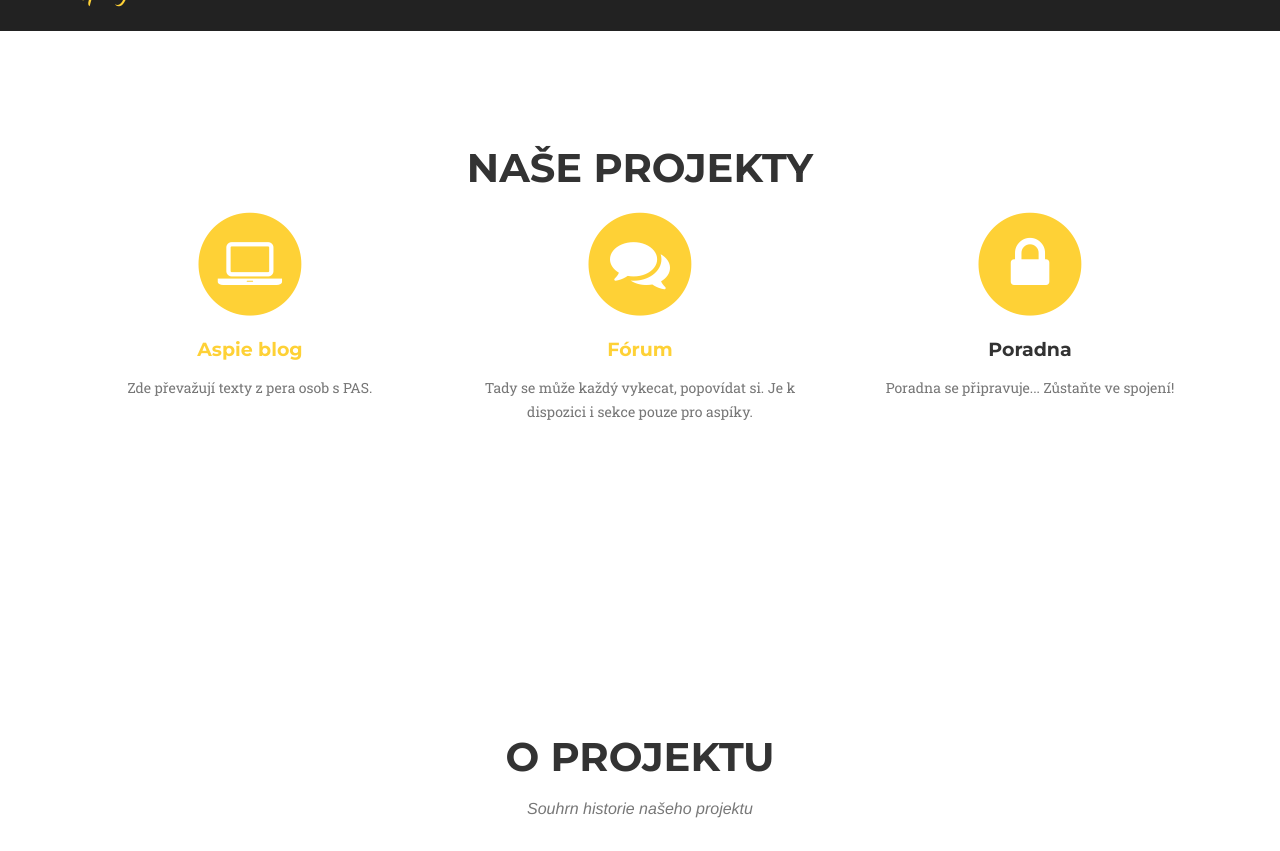
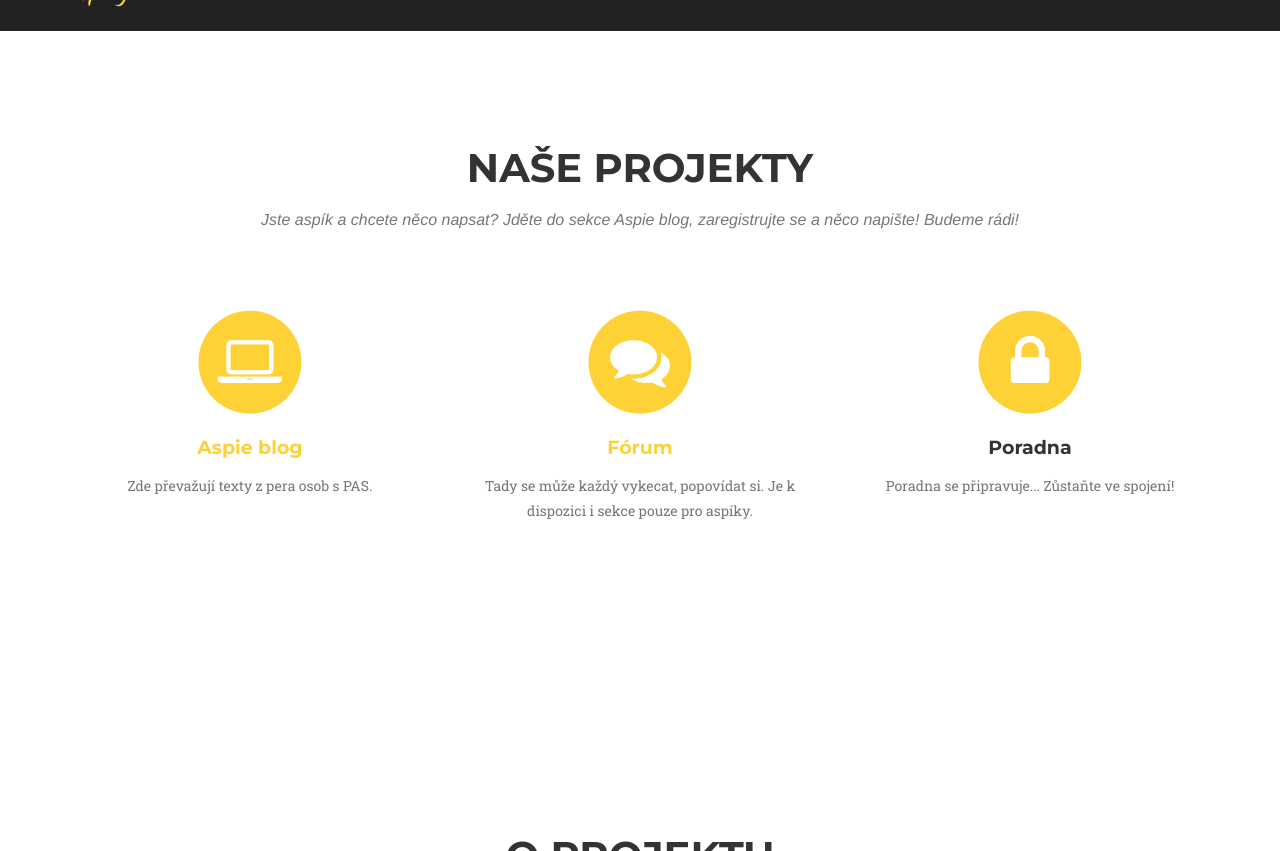
Before and after one commit to urbanecm/jekyll, a Jekyll site: the page built from index.html, in a window 1280 px wide and 900 px high, scrolled down 713 px, cut to the strip 49-900 px from the top of the window. Built offline with Jekyll 4.4.1, drawn with Linux system fonts in a browser that asks for light colours; some web fonts are replaced; some of the changed text lies outside the part shown.

Commit message:
Přemístění nápisu v popisu na správné místo
Jste aspík a chcete něco napsat? Jděte do sekce Aspie blog, zaregistrujte se a něco napište! Budeme rádi!

```diff
--- a/_includes/projects.html
+++ b/_includes/projects.html
@@ -4,7 +4,7 @@
             <div class="row">
                 <div class="col-lg-12 text-center">
                   <h2 class="section-heading">Naše projekty</h2>
-<!--                    <h3 class="section-subheading text-muted">Lorem ipsum dolor sit amet consectetur.</h3>--!>
+                    <h3 class="section-subheading text-muted">Jste aspík a chcete něco napsat? Jděte do sekce Aspie blog, zaregistrujte se a něco napište! Budeme rádi!</h3>
                 </div>
             </div>
             <div class="row text-center">
--- a/_includes/rozcestnik.html
+++ b/_includes/rozcestnik.html
@@ -4,7 +4,6 @@
             <div class="row">
                 <div class="col-lg-12 text-center">
                   <h2 class="section-heading">Rozcestník</h2>
-		  <h5>Jste aspík a chcete něco napsat? Jděte do sekce Pro aspíky, zaregistrujte se a něco napište! Budeme rádi!</h5>
                 </div>
             </div>
             <div class="row">
```
